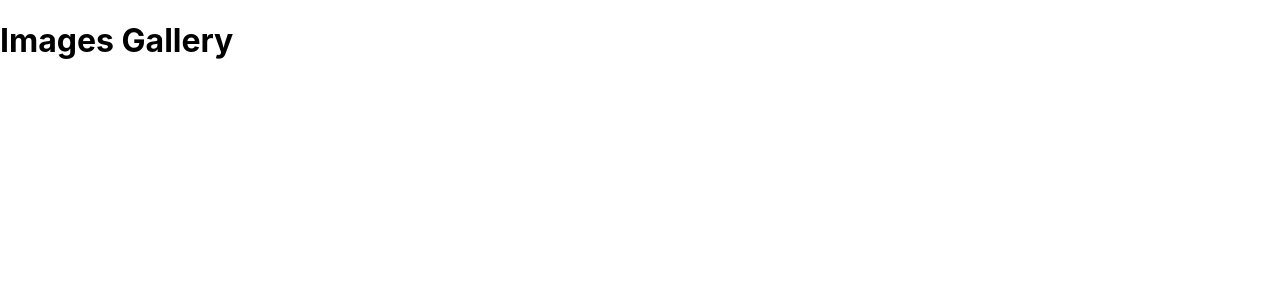
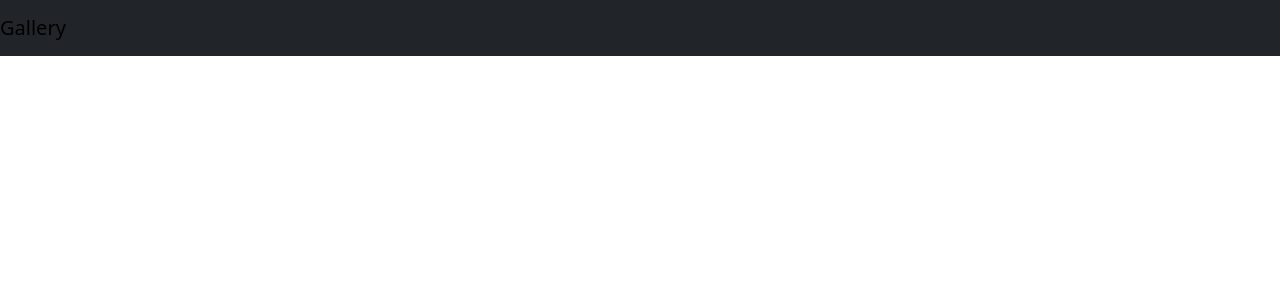
Before and after one commit to AzizKanchwala/images-gallery, a React (Create React App) app in the folder frontend/: page / in a window 1280 px wide. Shown: the top 300 px of the page. Built offline with nearby package versions, Linux system fonts and the light colour scheme.

Commit message:
Add Navbar

```diff
--- a/frontend/package.json
+++ b/frontend/package.json
@@ -7,9 +7,11 @@
     "@testing-library/jest-dom": "^6.6.3",
     "@testing-library/react": "^16.2.0",
     "@testing-library/user-event": "^13.5.0",
+    "bootstrap": "^5.3.3",
     "react": "^19.0.0",
+    "react-bootstrap": "^2.10.9",
     "react-dom": "^19.0.0",
-    "react-scripts": "5.0.1",
+    "react-scripts": "^5.0.1",
     "web-vitals": "^2.1.4"
   },
   "scripts": {
--- a/frontend/src/App.js
+++ b/frontend/src/App.js
@@ -1,7 +1,10 @@
+import 'bootstrap/dist/css/bootstrap.min.css';
+import Header from './components/Header';
+
 const App = () => {
   return (
     <div className="App">
-      <h1>Images Gallery</h1>
+      <Header></Header>
     </div>
   );
 }
--- /dev/null
+++ b/frontend/src/components/Header.js
@@ -0,0 +1,12 @@
+import React from "react";
+import { Navbar } from 'react-bootstrap';
+
+const Header = () => {
+    return (
+        <Navbar bg="dark" variant="light">
+            <Navbar.Brand href="/">Gallery</Navbar.Brand>
+        </Navbar>
+    )
+}
+
+export default Header;
```
Also changed, not shown: 1 other file (tests, documents, lock files or other folders).
